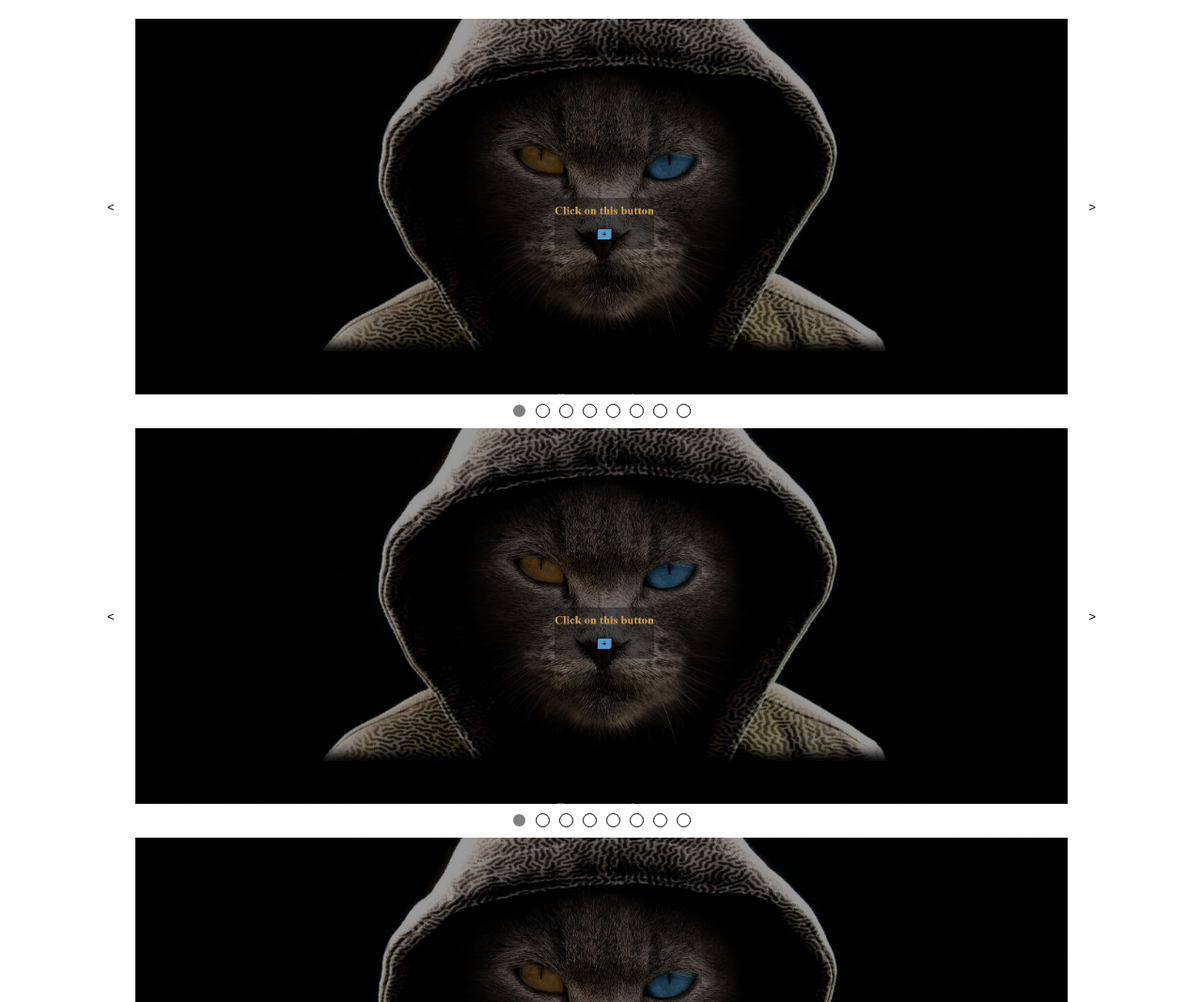
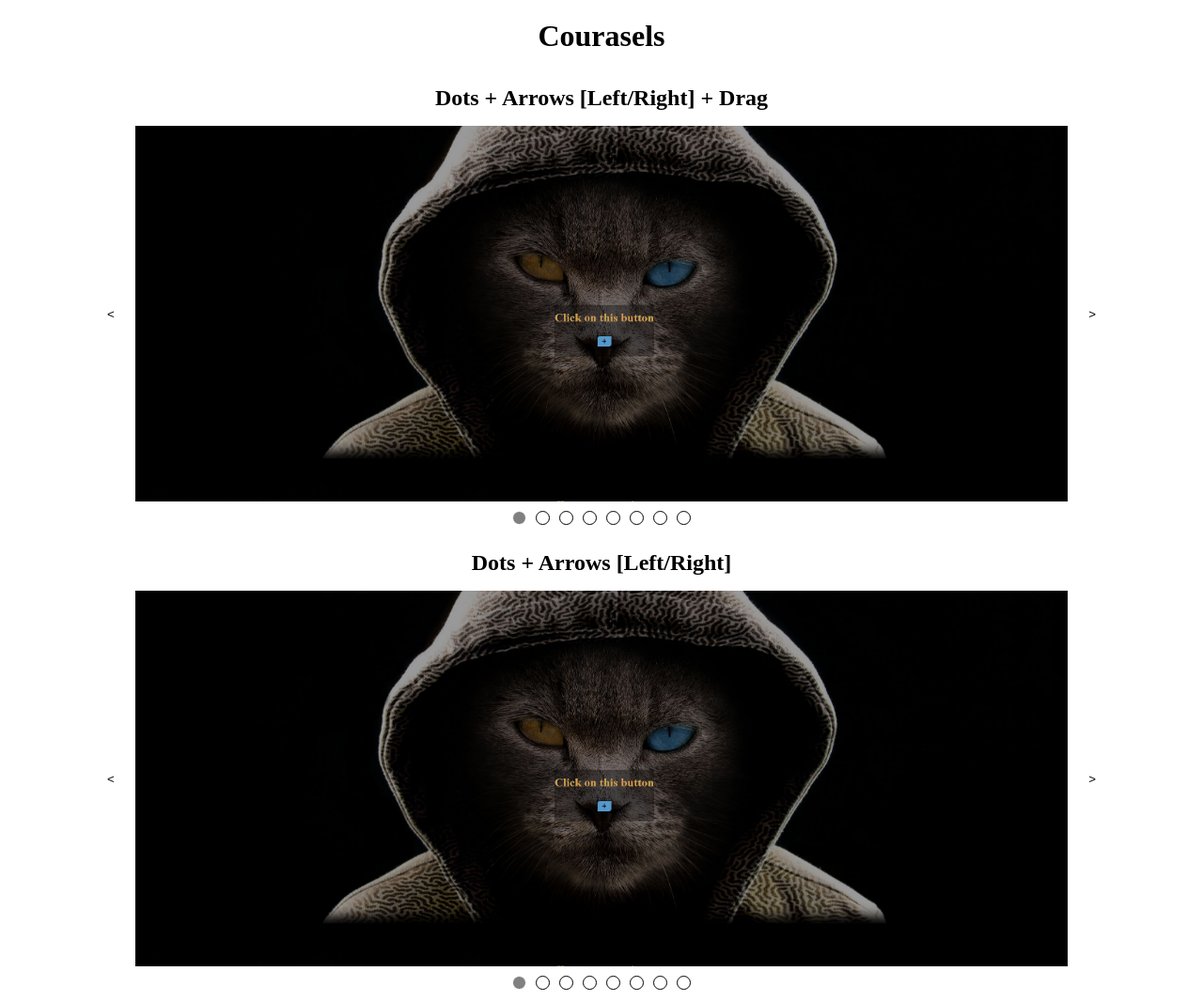
Before and after one commit to IwanSergeew/custom_carousel, a plain HTML site: page index.html in a window 1280 px wide. Shown: the top 1067 px of the page at 94% size. Drawn offline with Linux system fonts and the light colour scheme.

Commit message:
slider-update

```diff
--- a/index.html
+++ b/index.html
@@ -9,6 +9,9 @@
     <script src="script.js" defer></script>
 </head>
 <body>
+    <h1>Courasels</h1>
+    <br>
+    <h2>Dots + Arrows [Left/Right] + Drag</h2>
     <div
     class="carousel"
     courasel-transition-speed="300ms"
@@ -52,6 +55,7 @@
 
     <br/><br/>
 
+    <h2>Dots + Arrows [Left/Right]</h2>
     <div
     class="carousel"
     courasel-transition-speed="300ms">
@@ -93,6 +97,7 @@
 
     <br/><br/>
 
+    <h2>Dots Only</h2>
     <div class="carousel" courasel-transition-speed="300ms">
         <div class="carousel_container">
             <ul class="carousel_track">
@@ -128,6 +133,7 @@
 
     <br/><br/>
 
+    <h2>Arrows [Left/Right] Only</h2>
     <div class="carousel" courasel-transition-speed="300ms">
         <div class="carousel_container">
             <ul class="carousel_track">
--- a/style.css
+++ b/style.css
@@ -7,6 +7,10 @@
 }
 body {
   padding: 20px;
+  text-align: center;
+}
+h2 {
+  margin: 1rem;
 }
 
 .carousel {
```
